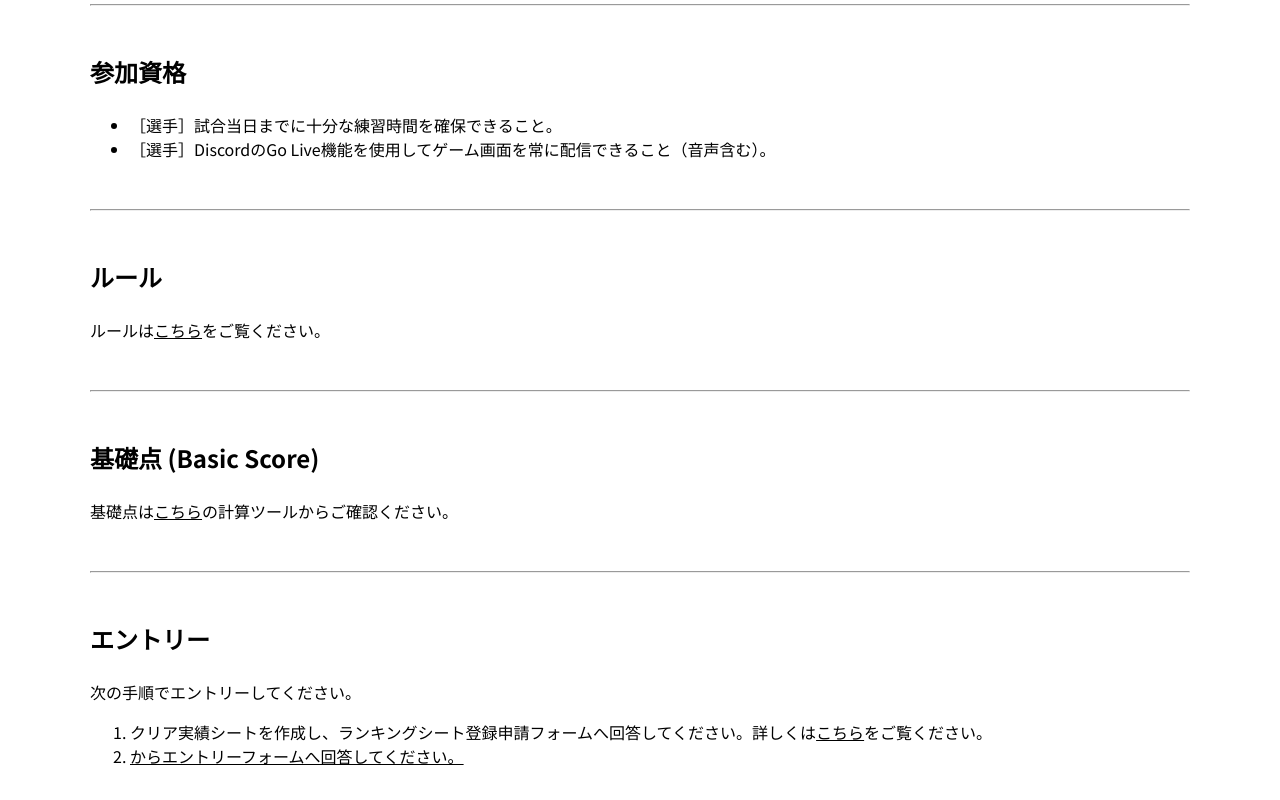
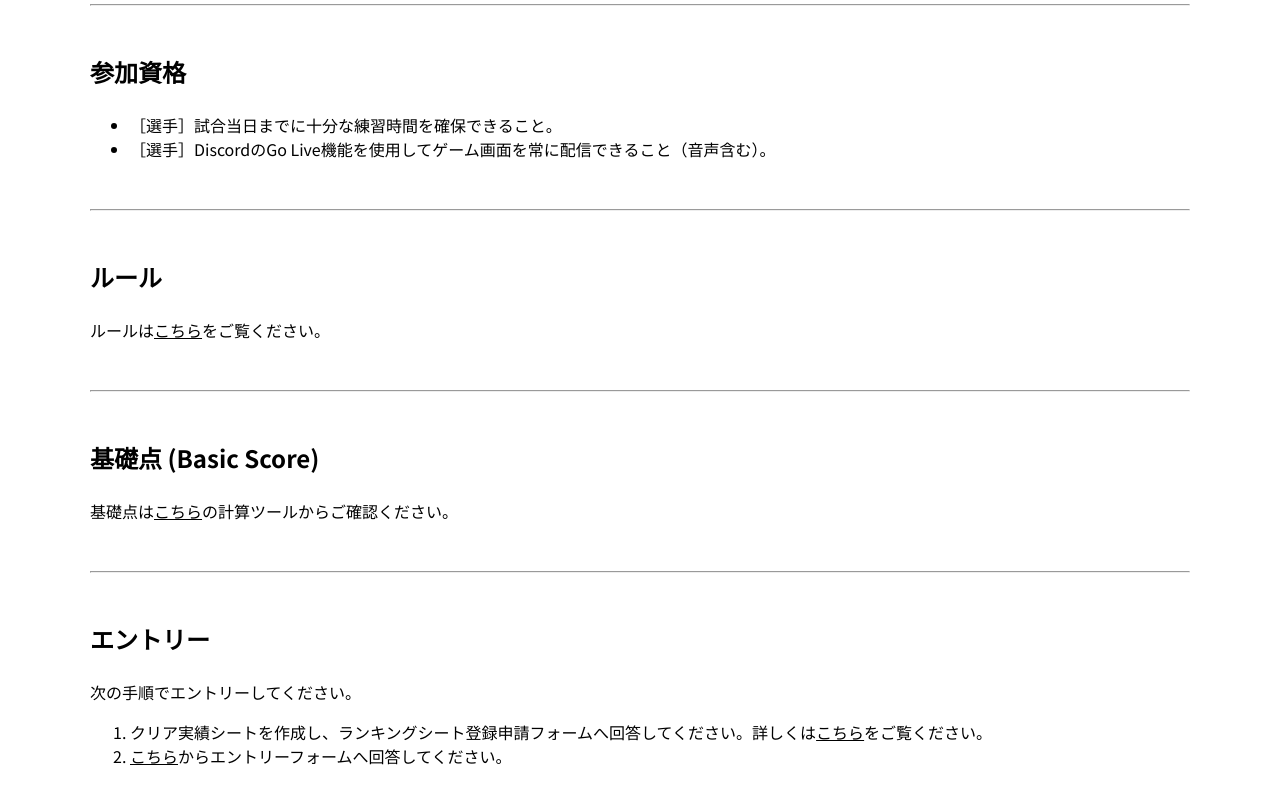
Before and after one commit to MeiriSTG/official-page, a plain HTML site: page sub/welcome-2023.html in a window 1280 px wide. Shown: the part 1601-2401 px from the top of the page. Drawn offline with Linux system fonts and the light colour scheme.

Commit message:
Update welcome-2023.html

```diff
--- a/sub/welcome-2023.html
+++ b/sub/welcome-2023.html
@@ -86,7 +86,7 @@
     <p>次の手順でエントリーしてください。</p>
     <ol>
         <li>クリア実績シートを作成し、ランキングシート登録申請フォームへ回答してください。詳しくは<a href="./sub/tool.html">こちら</a>をご覧ください。</li>
-        <li><a href="https://forms.gle/cVvuZSsMuDF7L2wT7">からエントリーフォームへ回答してください。</li>
+        <li><a href="https://forms.gle/cVvuZSsMuDF7L2wT7">こちら</a>からエントリーフォームへ回答してください。</li>
     </ol>
 </div>
 
```
